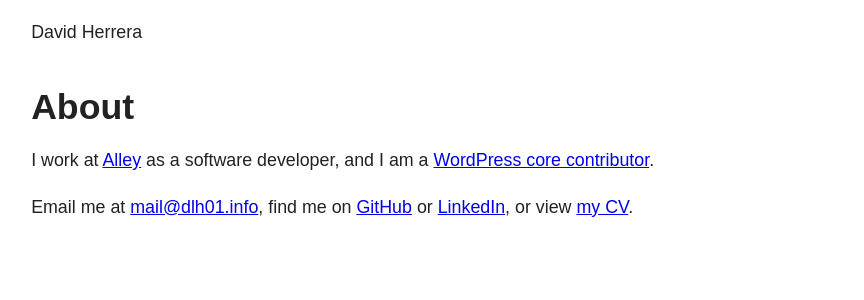
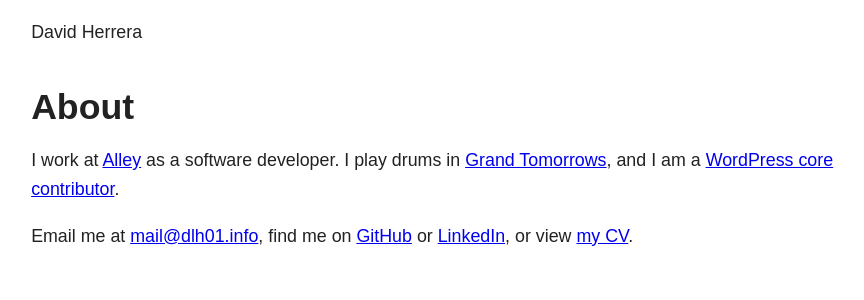
Before and after one commit to dlh01/dlh01.github.io, a Jekyll site: the page built from index.html, in a window 1280 px wide. Shown: the top 300 px of the page, without its empty margins (190-1054 px from the left). Built offline with Jekyll 4.4.1, drawn with Linux system fonts in a browser that asks for light colours.

Commit message:
Update bio

```diff
--- a/index.html
+++ b/index.html
@@ -3,6 +3,6 @@ layout: default
 title: About
 ---
 
-<p>I work at <a href="https://alley.co/">Alley</a> as a software developer, and I am a <a href="https://core.trac.wordpress.org/search?q=dlh&noquickjump=1&changeset=on">WordPress core contributor</a>.</p>
+<p>I work at <a href="https://alley.co/">Alley</a> as a software developer. I play drums in <a href="https://grandtomorrows.bandcamp.com/">Grand Tomorrows</a>, and I am a <a href="https://core.trac.wordpress.org/search?q=dlh&noquickjump=1&changeset=on">WordPress core contributor</a>.</p>
 
 <p>Email me at <a href="mailto:&#109;a&#105;&#x6C;&#64;&#x64;&#108;&#x68;&#x30;&#49;&#46;&#x69;&#x6E;&#x66;&#x6F;">&#109;a&#105;&#x6C;&#64;&#x64;&#108;&#x68;&#x30;&#49;&#46;&#x69;&#x6E;&#x66;&#x6F;</a>, find me on <a href="https://github.com/dlh01">GitHub</a> or <a href="https://www.linkedin.com/in/dlh01">LinkedIn</a>, or view <a href="/cv.html">my CV</a>.</p>
```
